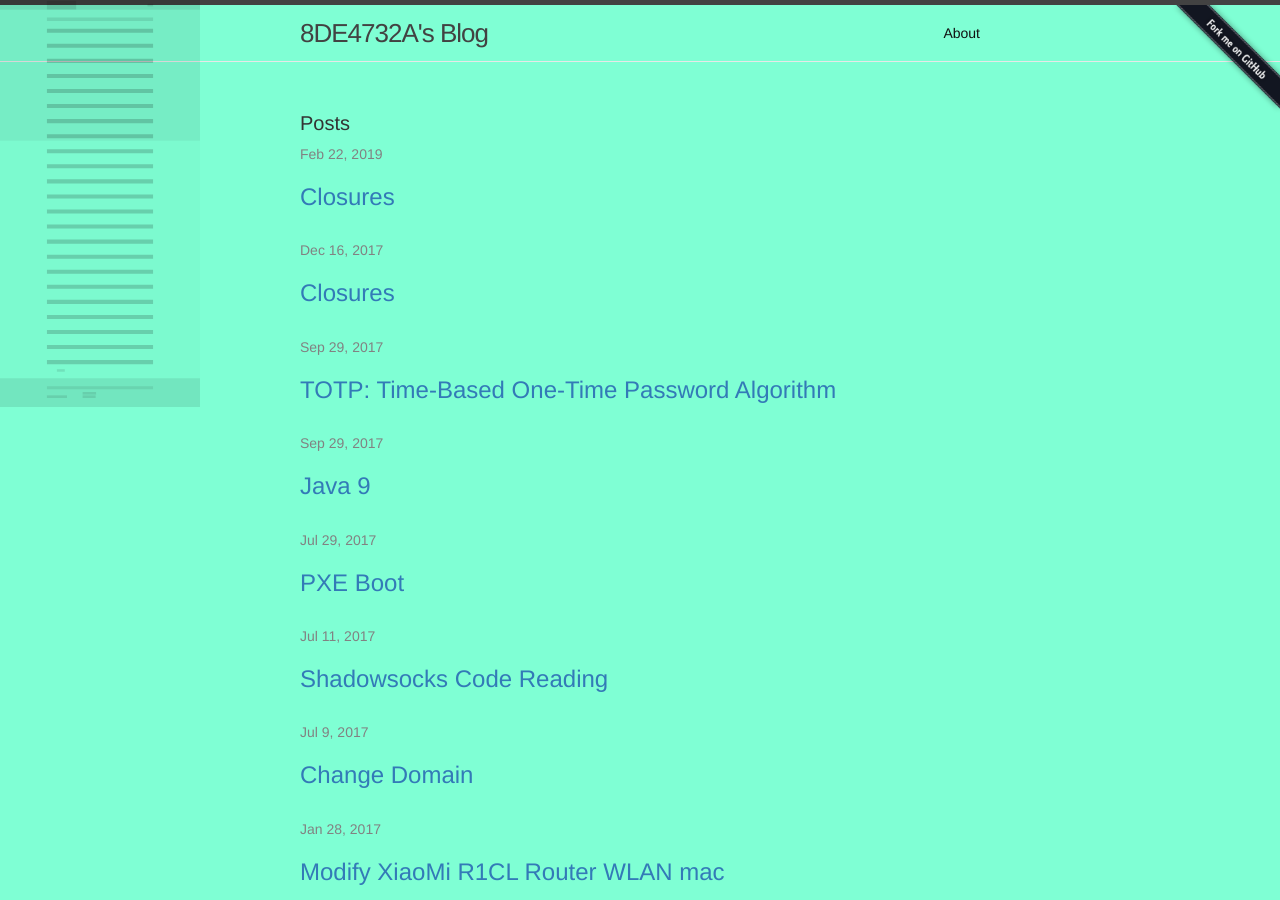
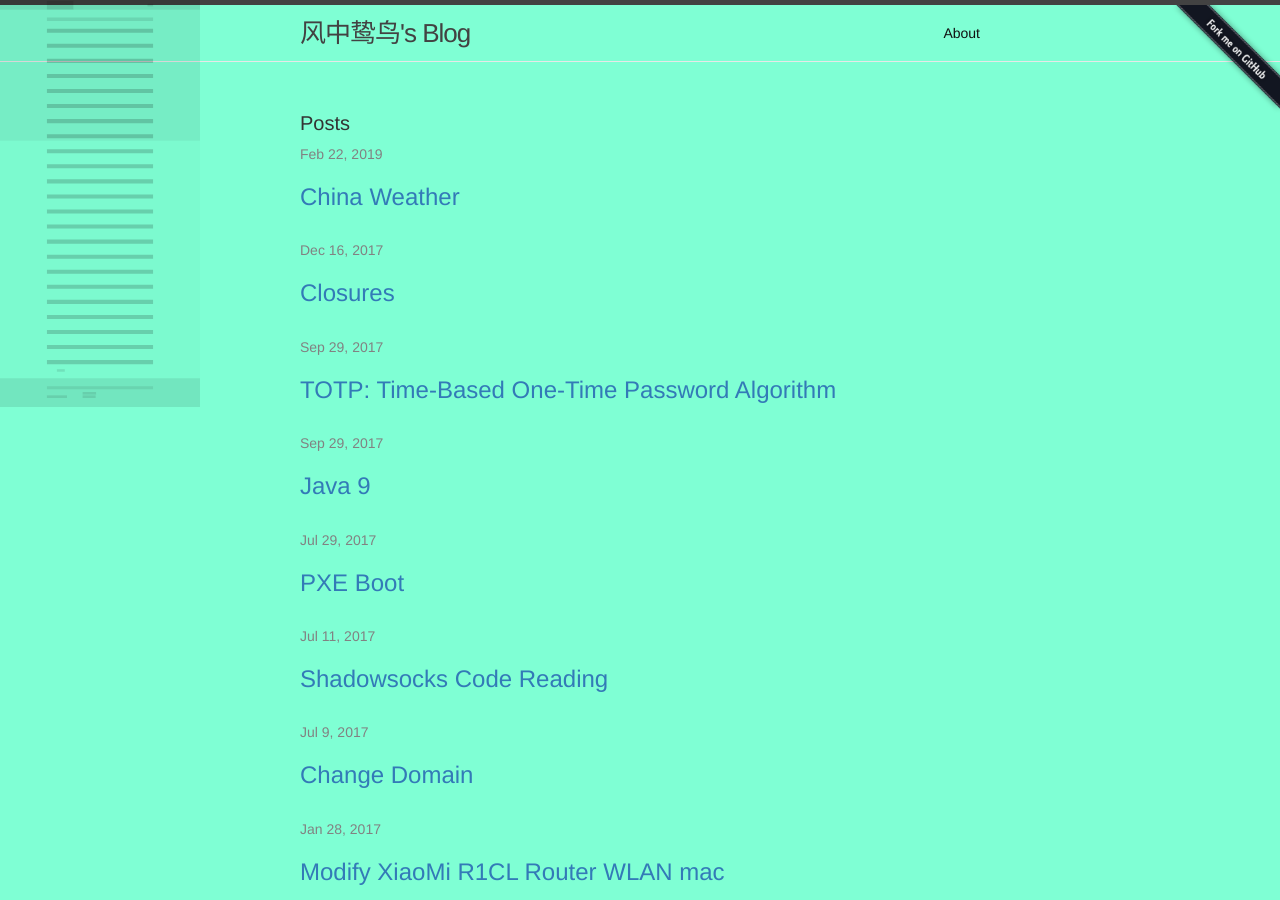
Before and after one commit to 8DE4732A/8DE4732A.github.io, a Jekyll site: the page built from index.html, in a window 1280 px wide and 900 px high. Built offline with Jekyll 4.4.1, drawn with Linux system fonts in a browser that asks for light colours; nearby versions of some CDN libraries; some of the changed text lies outside the part shown.

Commit message:
change title

```diff
--- a/_config.yml
+++ b/_config.yml
@@ -6,7 +6,7 @@
 # 'jekyll serve'. If you change this file, please restart the server process.
 
 # Site settings
-title: 8DE4732A's Blog
+title: 风中鸷鸟's Blog
 email: liuping@liuping.win
 description: > # this means to ignore newlines until "baseurl:"
   在这片荒芜之地寻找更好的自己
--- a/_posts/2019-02-22-China-Weather.md
+++ b/_posts/2019-02-22-China-Weather.md
@@ -1,6 +1,6 @@
 ---
 layout: post
-title:  "Closures"
+title:  "China Weather"
 date:   2019-02-22 16:34:22 +0800
 categories: tools
 ---
```
